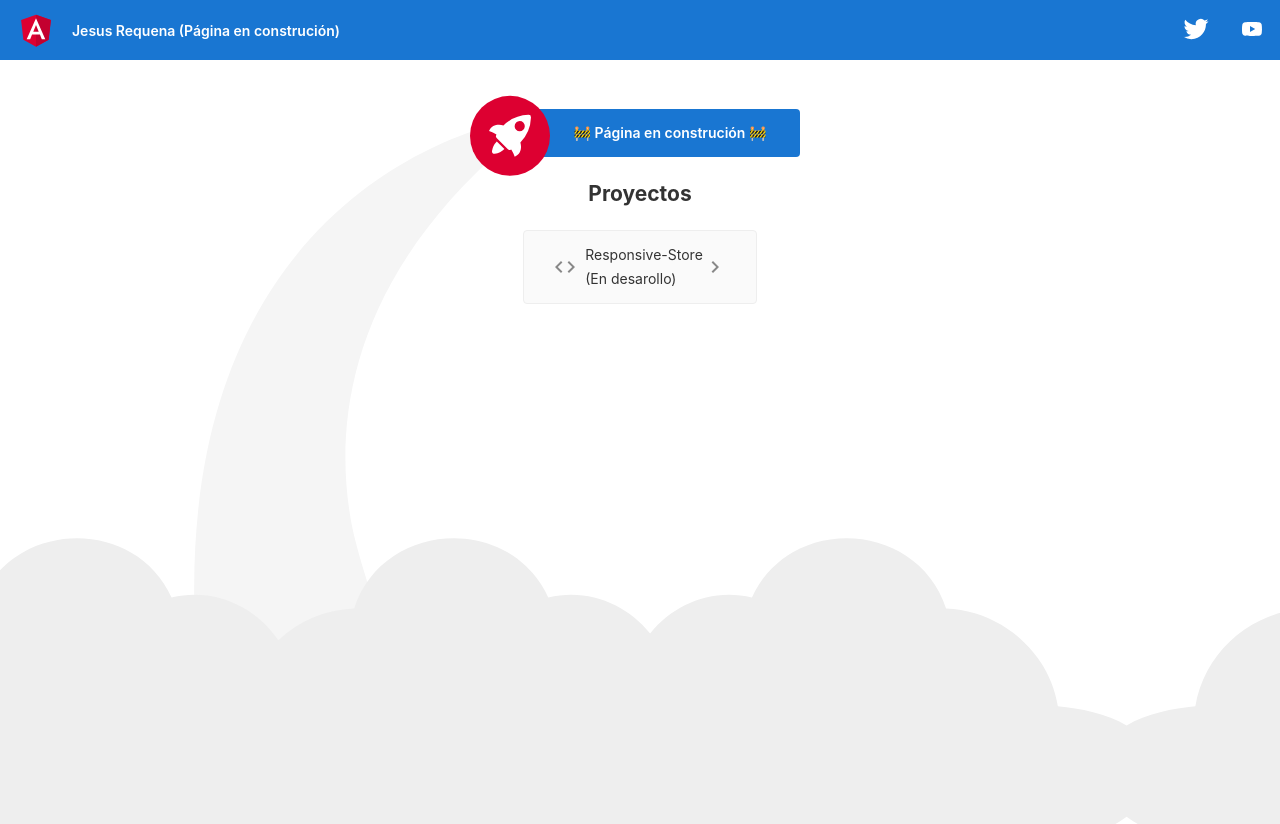
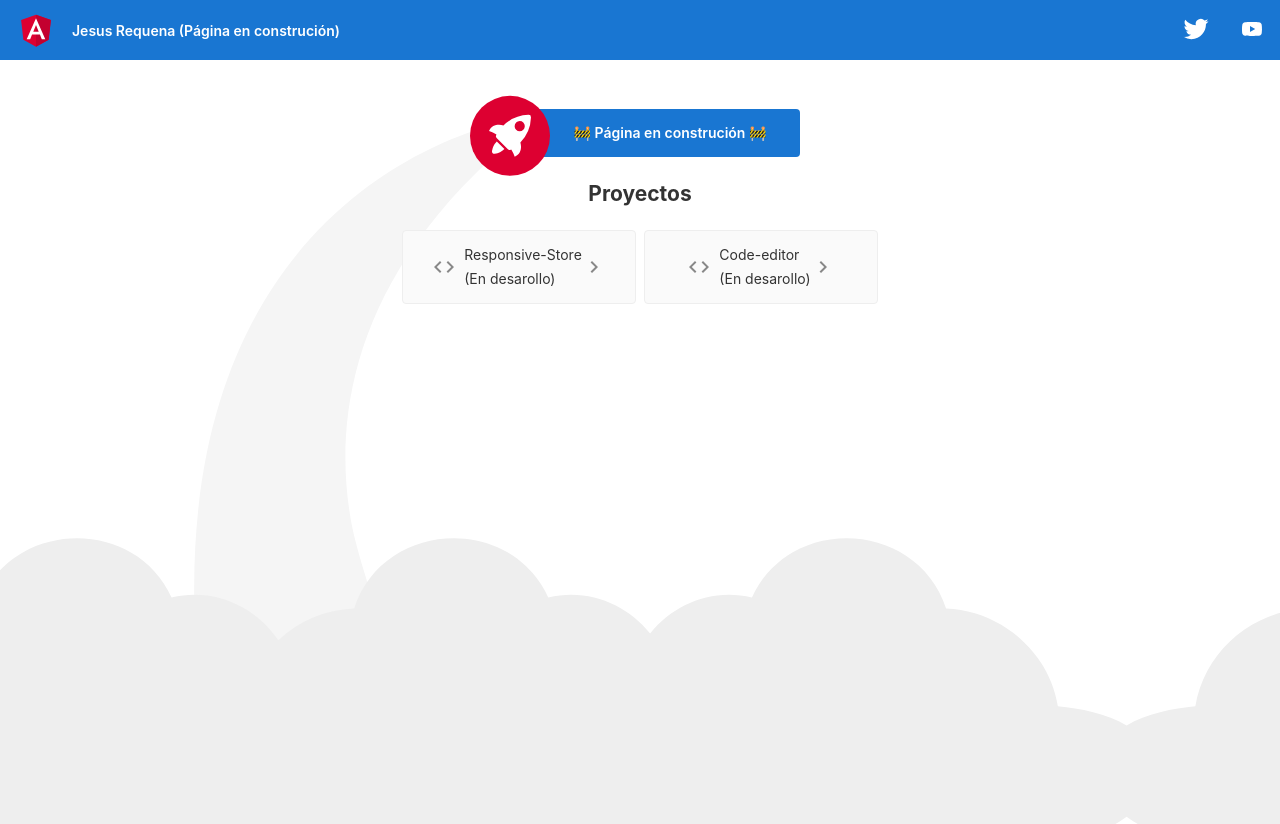
Before and after one commit to Elrequena/elrequena.github.io, an Angular app: page / in a window 1280 px wide. Built offline with nearby package versions, Linux system fonts and the light colour scheme.

Commit message:
Update app.component.html

```diff
--- a/src/app/app.component.html
+++ b/src/app/app.component.html
@@ -363,7 +363,15 @@
       </div>
       <svg class="material-icons" xmlns="http://www.w3.org/2000/svg" width="24" height="24" viewBox="0 0 24 24"><path d="M10 6L8.59 7.41 13.17 12l-4.58 4.59L10 18l6-6z"/></svg>
     </a>
-
+    <a class="card" target="_blank" rel="noopener" href="https://elrequena.github.io/code-editor">
+      <svg class="material-icons" xmlns="http://www.w3.org/2000/svg" width="24" height="24" viewBox="0 0 24 24"><path d="M9.4 16.6L4.8 12l4.6-4.6L8 6l-6 6 6 6 1.4-1.4zm5.2 0l4.6-4.6-4.6-4.6L16 6l6 6-6 6-1.4-1.4z"/></svg>
+      <div>
+        <span>Code-editor</span>
+        <br>
+        <span>(En desarollo)</span>
+      </div>
+      <svg class="material-icons" xmlns="http://www.w3.org/2000/svg" width="24" height="24" viewBox="0 0 24 24"><path d="M10 6L8.59 7.41 13.17 12l-4.58 4.59L10 18l6-6z"/></svg>
+    </a>
   </div>
 
   <svg id="clouds" xmlns="http://www.w3.org/2000/svg" width="2611.084" height="485.677" viewBox="0 0 2611.084 485.677">
```
